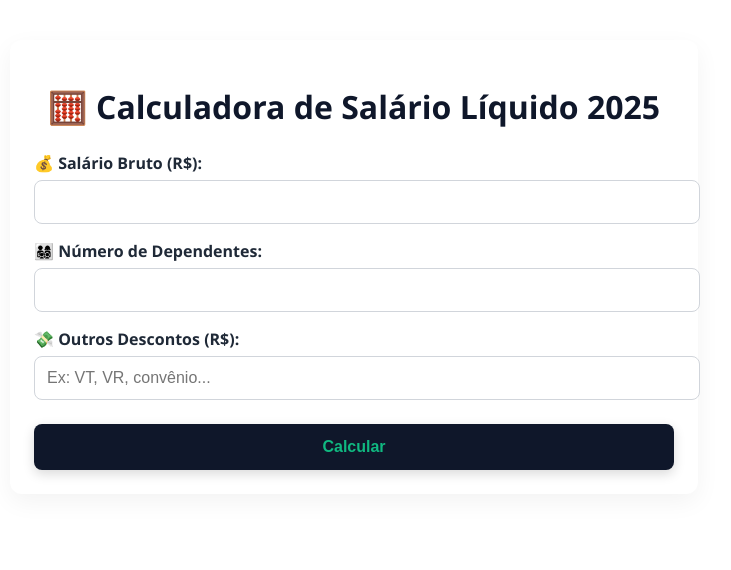
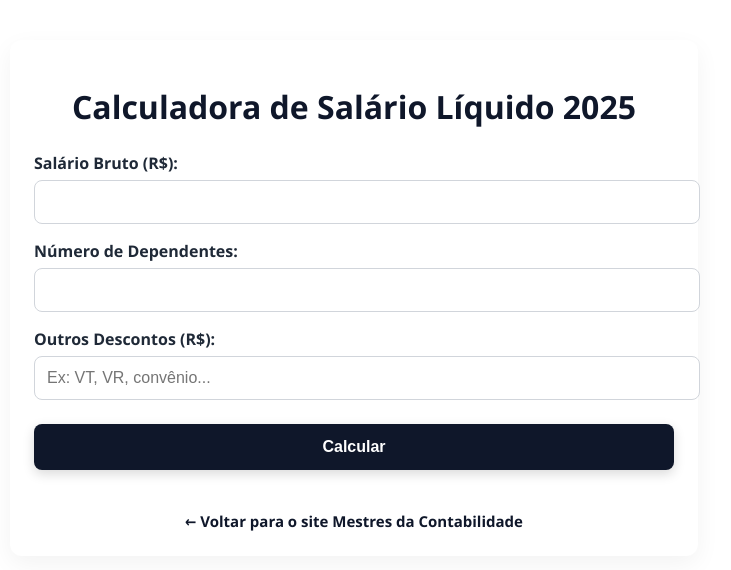
Before and after one commit to araujbruno/calculadora-salario-flask, a Flask app: page / in a window 1280 px wide. Shown: the top 570 px of the page, without its empty margins (286-1017 px from the left). Run offline with Flask 3, Linux system fonts and the light colour scheme.

Commit message:
Update index.html

```diff
--- a/templates/index.html
+++ b/templates/index.html
@@ -48,8 +48,8 @@
   margin-top: 24px;
   width: 100%;
   padding: 14px;
-  background-color: #0f172a; /* azul escuro */
-  color: #10b981; /* verde claro */
+  background-color: #0f172a;
+  color: white;
   font-size: 16px;
   border: none;
   border-radius: 8px;
@@ -61,6 +61,7 @@
     button:hover {
   background-color: #1e293b;
   transform: translateY(-2px);
+  color: #10b981;
 }
     .resultado {
       margin-top: 32px;
@@ -86,15 +87,15 @@
 </head>
 <body>
   <div class="container">
-    <h1>🧮 Calculadora de Salário Líquido 2025</h1>
+    <h1>Calculadora de Salário Líquido 2025</h1>
     <form method="POST">
-      <label for="salario">💰 Salário Bruto (R$):</label>
+      <label for="salario">Salário Bruto (R$):</label>
       <input type="number" name="salario" step="0.01" required />
 
-      <label for="dependentes">👨‍👩‍👧‍👦 Número de Dependentes:</label>
+      <label for="dependentes">Número de Dependentes:</label>
       <input type="number" name="dependentes" min="0" required />
 
-      <label for="outros">💸 Outros Descontos (R$):</label>
+      <label for="outros">Outros Descontos (R$):</label>
       <input type="number" name="outros" step="0.01" placeholder="Ex: VT, VR, convênio..." />
 
       <button type="submit">Calcular</button>
@@ -113,6 +114,11 @@
       {% endif %}
     </div>
     {% endif %}
+      <div style="text-align: center; margin-top: 40px;">
+      <a href="https://mestresdacontabilidade.com.br" style="text-decoration: none; font-weight: bold; color: var(--cor-primaria); font-size: 15px;">
+        ← Voltar para o site Mestres da Contabilidade
+      </a>
+    </div>
   </div>
 </body>
 </html>
```
